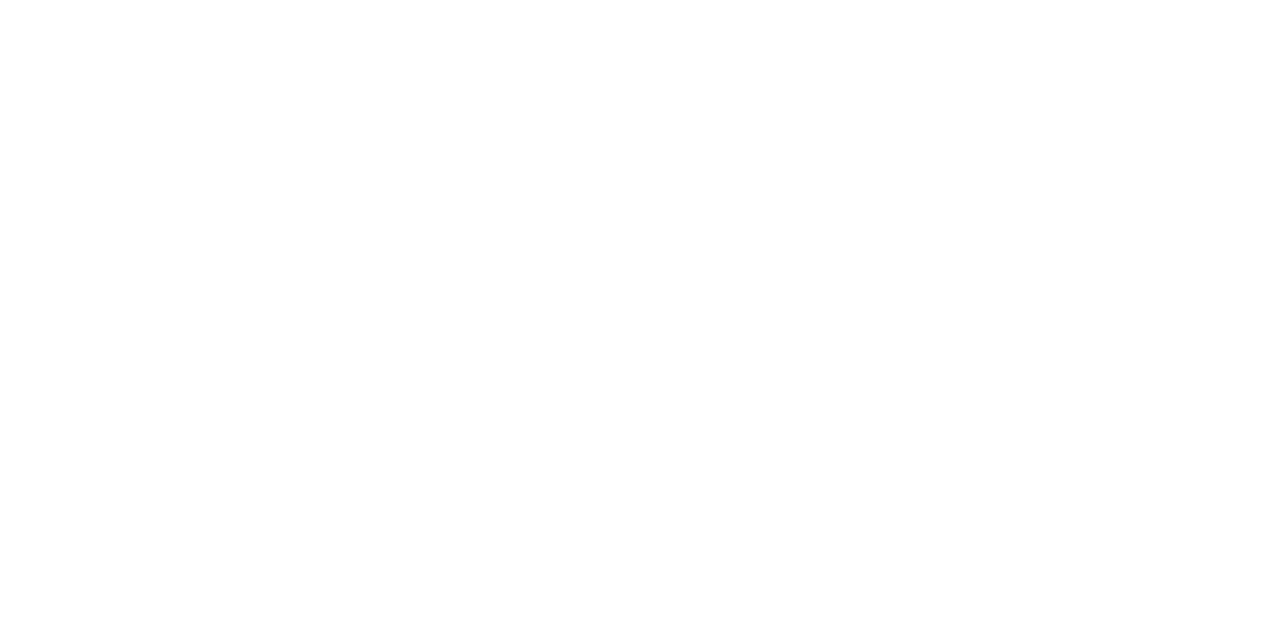
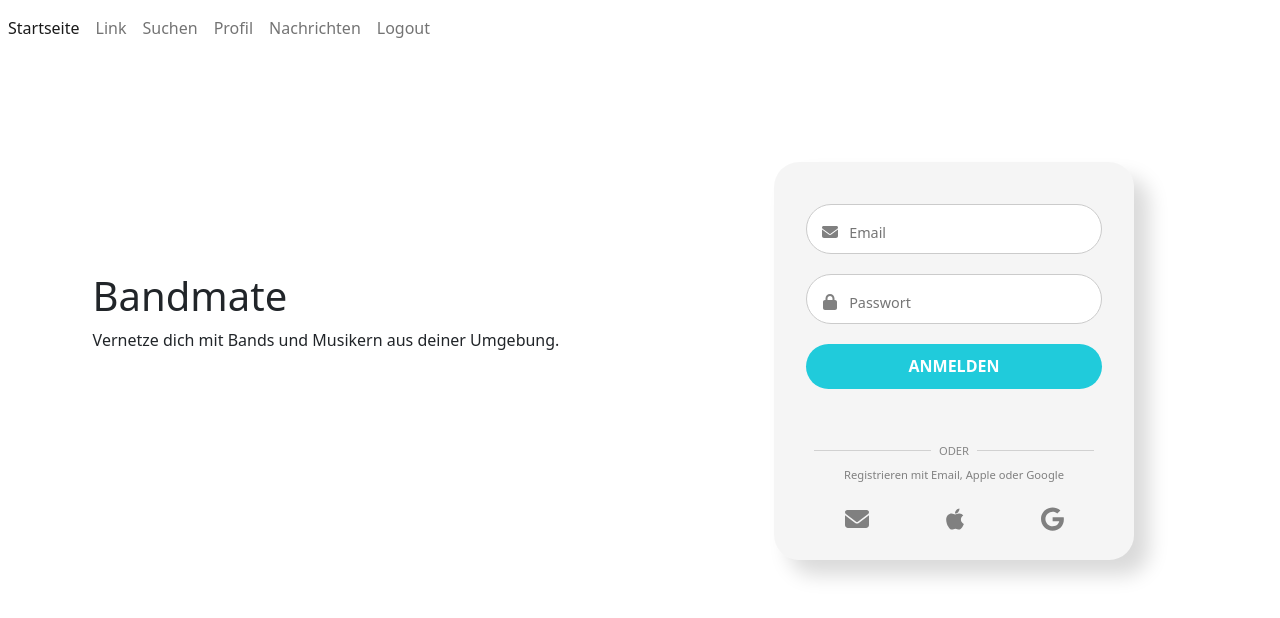
Before and after one commit to KarstenKrause/bandmate-web, a React (Create React App) app: page /auth in a window 1280 px wide. Before the commit this address had no page. Shown: the top 618 px of the page. Built offline with nearby package versions, Linux system fonts and the light colour scheme.

Commit message:
added sidebar nav ideas and remaining pages

```diff
--- a/src/App.tsx
+++ b/src/App.tsx
@@ -3,15 +3,25 @@ import "./styles/App.scss";
 import { BrowserRouter, Routes, Route } from "react-router-dom";
 import HomePage from "./pages/home/Home";
 import AuthenticationPage from "./pages/auth/Authentication";
+import Sidebar from "./components/sidebar/Sidebar";
+import PostCreationPage from "./pages/post-creation/PostCreation";
+import ProfilePage from "./pages/profile/Profile";
+import MessengerPage from "./pages/messenger/Messenger";
+import SearchPage from "./pages/search/Search";
 
 export interface IApplicationProps {}
 
 const App: React.FunctionComponent<IApplicationProps> = (props) => {
   return (
     <BrowserRouter>
+      <Sidebar></Sidebar>
       <Routes>
-        <Route path="/home" element={<HomePage />} />
-        <Route path="/" element={<AuthenticationPage />} />
+        <Route path="/" element={<HomePage />} />
+        <Route path="/auth" element={<AuthenticationPage />} />
+        <Route path="/postcreation" element={<PostCreationPage />} />
+        <Route path="/search" element={<SearchPage/>} />
+        <Route path="/profile" element={<ProfilePage />} />
+        <Route path="/messenger" element={<MessengerPage />} />
       </Routes>
     </BrowserRouter>
   );
--- /dev/null
+++ b/src/components/sidebar/Sidebar.scss
@@ -0,0 +1,10 @@
+.sideBar {
+  position: fixed;
+  top: 0;
+  bottom: 0;
+  left: 0;
+  min-height: 100vh !important;
+  z-index: 100;
+  padding: 48px 0 0;
+  box-shadow: inset -1px 0 0 rgba(0, 0, 0, 0.1);
+}
--- /dev/null
+++ b/src/components/sidebar/Sidebar.tsx
@@ -0,0 +1,36 @@
+import React from "react";
+import { Navbar } from "react-bootstrap";
+import Nav from "react-bootstrap/Nav";
+import { Link } from "react-router-dom";
+import "./Sidebar.scss";
+
+interface SidebarProps {}
+
+const Sidebar: React.FunctionComponent<SidebarProps> = () => {
+  return (
+    <Navbar>
+      <Nav defaultActiveKey="Startseite" className="sidebar">
+        <Nav.Link eventKey="Startseite" as={Link} to="/">
+          Startseite
+        </Nav.Link>
+        <Nav.Link eventKey="Beitrag erstellen" as={Link} to="/postcreation">
+          Link
+        </Nav.Link>
+        <Nav.Link eventKey="Suchen" as={Link} to="/search">
+          Suchen
+        </Nav.Link>
+        <Nav.Link eventKey="Profil" as={Link} to="/profile">
+          Profil
+        </Nav.Link>
+        <Nav.Link eventKey="Nachrichten" as={Link} to="/messenger">
+          Nachrichten
+        </Nav.Link>
+        <Nav.Link eventKey="Logout" as={Link} to="/auth">
+          Logout
+        </Nav.Link>
+      </Nav>
+    </Navbar>
+  );
+};
+
+export default Sidebar;
--- a/src/pages/auth/Authentication.tsx
+++ b/src/pages/auth/Authentication.tsx
@@ -2,9 +2,9 @@ import React, { useState } from "react";
 import { faApple, faGoogle } from "@fortawesome/free-brands-svg-icons";
 import { faEnvelope } from "@fortawesome/free-solid-svg-icons";
 import { FontAwesomeIcon } from "@fortawesome/react-fontawesome";
-import LoginPage from "./login/Login";
+import LoginPage from "./Login";
 import "./style/authentication.scss";
-import RegistrationModal from "./registration/Registration";
+import RegistrationModal from "./Registration";
 
 interface IAuthPageProps {}
 interface IAuthPageState {}
--- a/src/pages/auth/registration/Registration.tsx
+++ b/src/pages/auth/Registration.tsx
@@ -186,7 +186,7 @@ const RegistrationModal: React.FunctionComponent<RegistrationModalProps> = (
               </i>
 
               <input
-                placeholder="Nutzername"
+                placeholder="Benutzername"
                 value={username}
                 onChange={handleChangeUsernameInput}
                 required
--- a/src/pages/auth/style/authentication.scss
+++ b/src/pages/auth/style/authentication.scss
@@ -90,7 +90,6 @@ main {
           text-align: left;
         }
       }
-      //background-color: #f0f0f0;
     }
 
     .forms-container {
@@ -112,7 +111,6 @@ main {
         grid-template-columns: 1fr;
         border-radius: 25px;
         padding: 2rem;
-        //box-shadow: 5px 3px 3px rgba(218, 218, 218, 100%);
         box-shadow: 15px 15px 20px rgba(218, 218, 218, 1);
       }
 
--- /dev/null
+++ b/src/pages/messenger/Messenger.tsx
@@ -0,0 +1,13 @@
+import React from "react";
+
+interface MessengerPageProps {
+
+}
+
+const MessengerPage: React.FunctionComponent<MessengerPageProps> = () => {
+    return (
+        <h1>Messenger</h1>
+     );
+}
+
+export default MessengerPage;
--- /dev/null
+++ b/src/pages/post-creation/PostCreation.tsx
@@ -0,0 +1,13 @@
+import React from "react";
+
+interface PostCreationPageProps {
+
+}
+
+const PostCreationPage: React.FunctionComponent<PostCreationPageProps> = () => {
+    return (
+        <h1>Beitrag erstellen</h1>
+     );
+}
+
+export default PostCreationPage;
--- /dev/null
+++ b/src/pages/profile/Profile.tsx
@@ -0,0 +1,13 @@
+import React from "react";
+
+interface ProfilePageProps {
+
+}
+
+const ProfilePage: React.FunctionComponent<ProfilePageProps> = () => {
+    return (
+        <h1>Profil</h1>
+     );
+}
+
+export default ProfilePage;
--- /dev/null
+++ b/src/pages/search/Search.tsx
@@ -0,0 +1,13 @@
+import React from "react";
+
+interface SearchPageProps {
+
+}
+
+const SearchPage: React.FunctionComponent<SearchPageProps> = () => {
+    return (
+        <h1>Suche</h1>
+     );
+}
+
+export default SearchPage;
```
Also changed, not shown: src/pages/auth/Login.tsx (renamed from src/pages/auth/login/Login.tsx).
